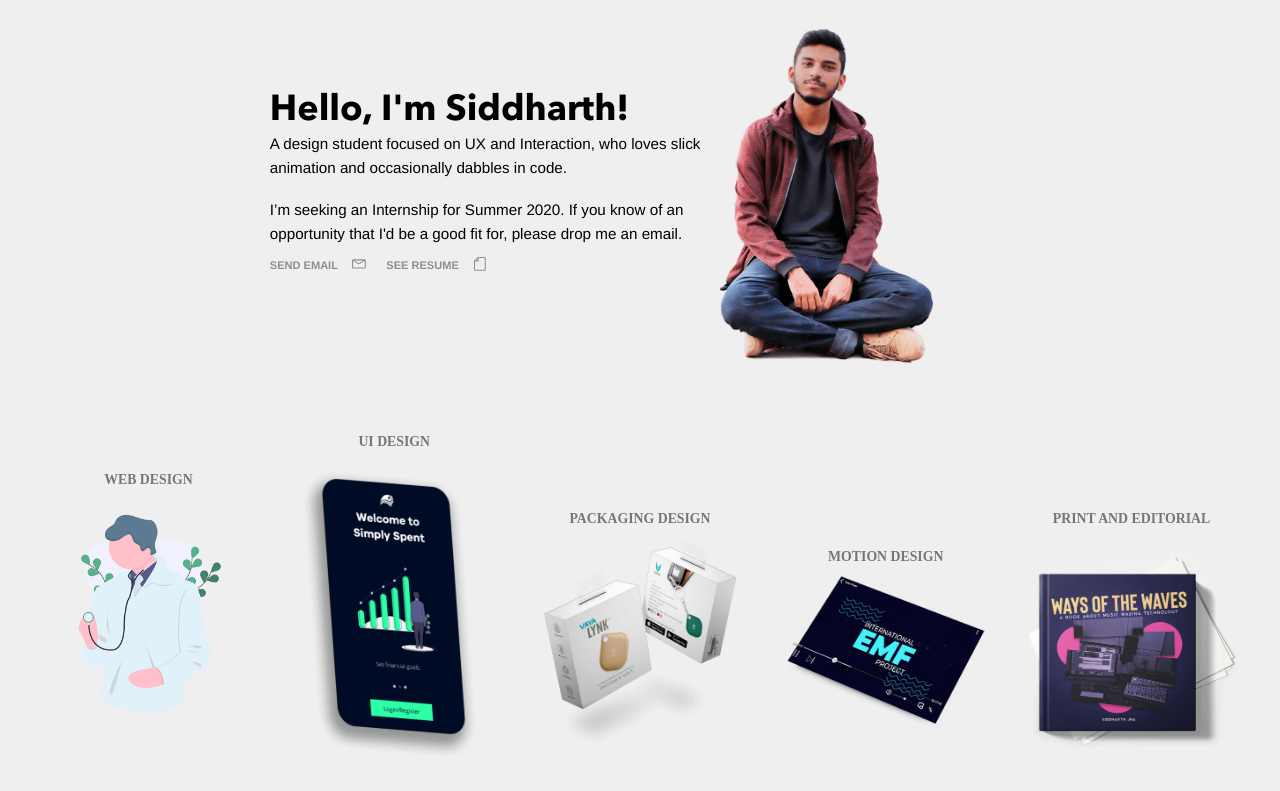
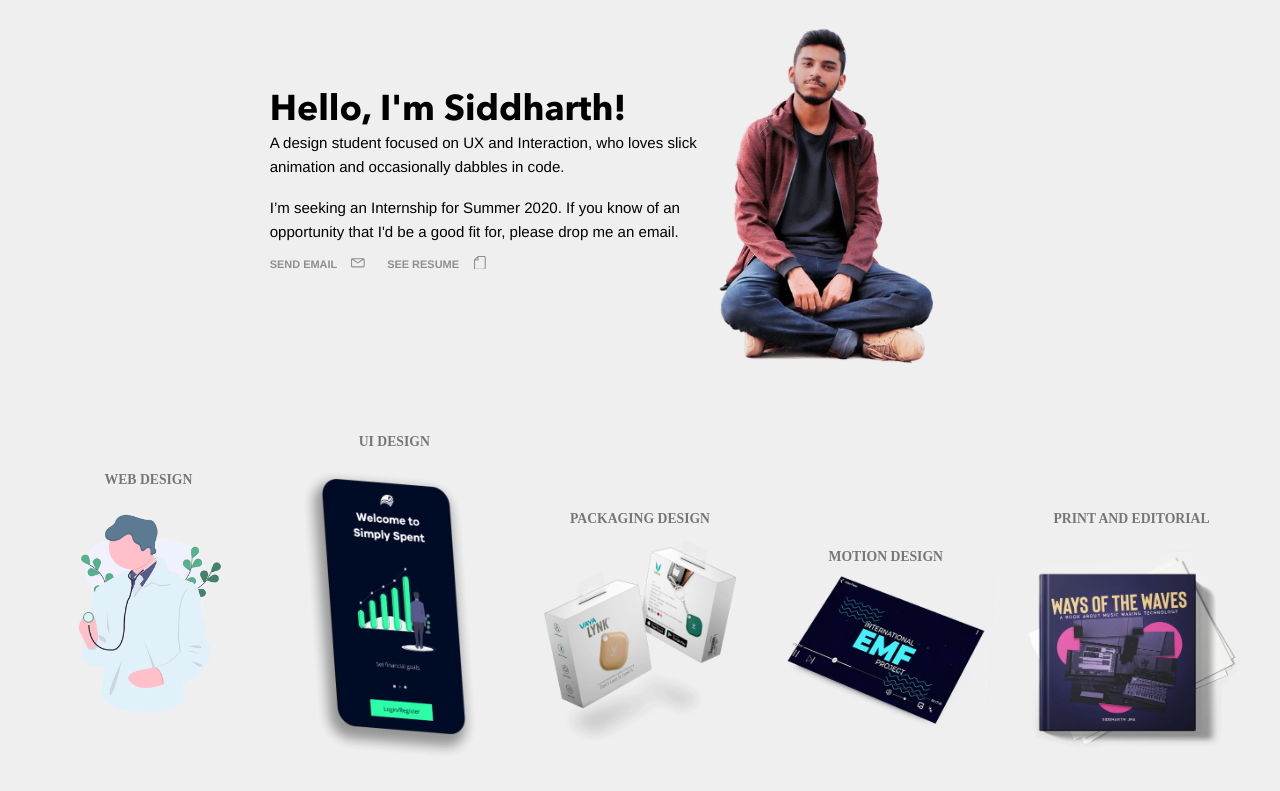
Before and after one commit to clearlysid/clearlysid.github.io, a Jekyll site: the page built from index.html, in a window 1280 px wide. Shown: the top 791 px of the page. Built offline with Jekyll 4.4.1, drawn with Linux system fonts in a browser that asks for light colours; some web fonts are replaced.

Commit message:
fixed homepage sizing

```diff
--- a/_layouts/default.html
+++ b/_layouts/default.html
@@ -21,7 +21,8 @@
     <script src="{{ site.baseurl }}/js/anime.min.js"></script>
     <script src="{{ site.baseurl }}/js/swup.min.js"></script>
     <script src="{{ site.baseurl }}/js/swupjs.min.js"></script>
-    <script src="https://cdn.jsdelivr.net/npm/lax.js" ></script>
+    <script src="{{ site.baseurl }}/js/swuppreloadplugin.min.js"></script>
+    <script src="{{ site.baseurl }}/js/lax.min.js" ></script>
     <script src="{{ site.baseurl }}/js/app.js"></script>
 </body>
 </html>
--- a/styles/main.scss
+++ b/styles/main.scss
@@ -9,12 +9,14 @@
 $body-font: 'Noah', 'Helvetica', sans-serif;
 $heading-font: 'Avenir Next', 'Helvetica', sans-serif;
 // $root-font-size: 18px;
-// $root-font-size: 1.071vw;
-$root-font-size: calc(0.77vw + 0.44vh);
+$root-font-size: 1.071vw;
+// $root-font-size: calc(0.77vw + 0.44vh);
 
 body {
   font-family: $body-font;
 }
+
+
 
 
 @import
```
Also changed, not shown: js/app.js (+1 -6 lines), index.html (line endings or trailing spaces), js/lax.min.js (added), js/swuppreloadplugin.min.js (added).
